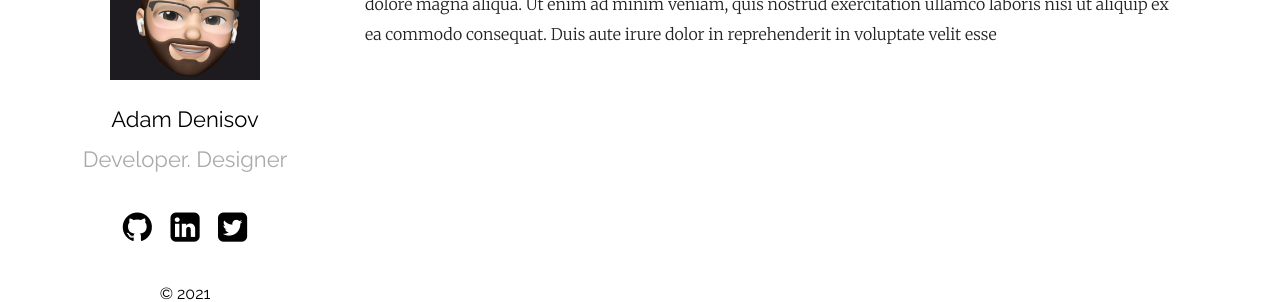
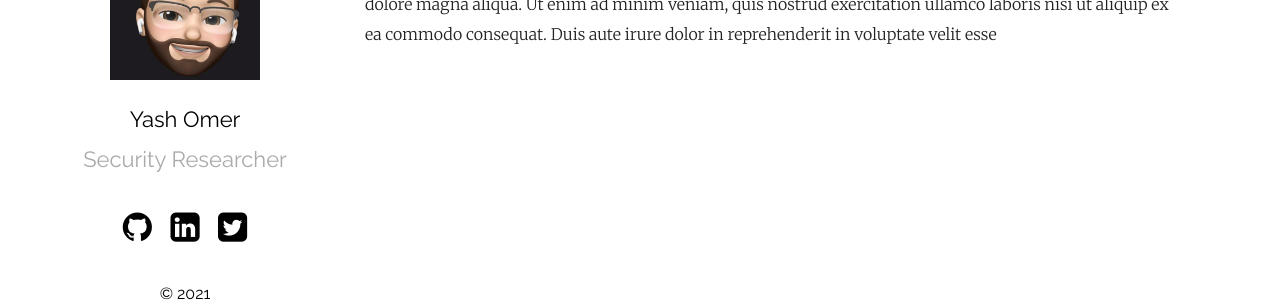
Before and after one commit to yashomer1994/yash007.github.io, a Jekyll site: the page built from index.md, in a window 1280 px wide. Shown: the part 232-534 px from the top of the page. Built offline with Jekyll 4.4.1, drawn with Linux system fonts in a browser that asks for light colours.

Commit message:
Update _config.yml

```diff
--- a/_config.yml
+++ b/_config.yml
@@ -1,6 +1,6 @@
 title: Your awesome title
-author: GitHub User
-email: your-email@domain.com
+author: yash007
+email: yashomer0007@gmail.com
 description: > # this means to ignore newlines until "show_exerpts:"
   Write an awesome description for your new site here. You can edit this
   line in _config.yml. It will appear in your document head meta (for
@@ -12,8 +12,8 @@ show_excerpts: true # set to true to show excerpts on the homepage
 sass:
   sass_dir: _sass
 plainwhite:
-  name: Adam Denisov
-  tagline: Developer. Designer
+  name: Yash Omer
+  tagline: Security Researcher
   date_format: "%b %-d, %Y"
   sitemap: true # set to true to generate sitemap.xml content
   search: true # set to true to enable searchbar
```
